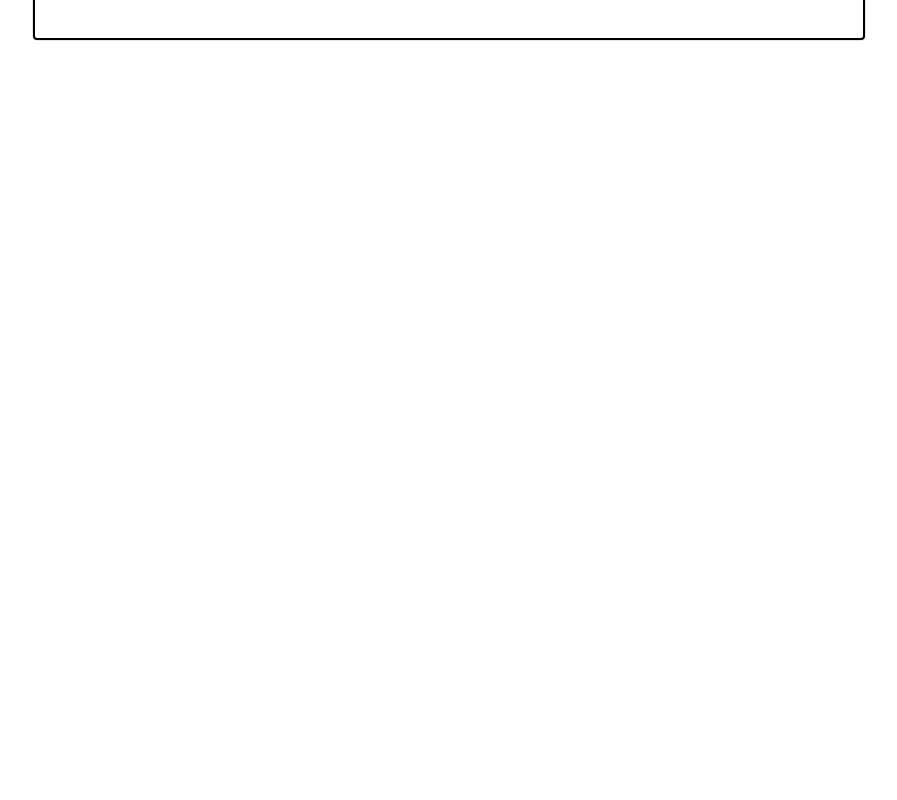
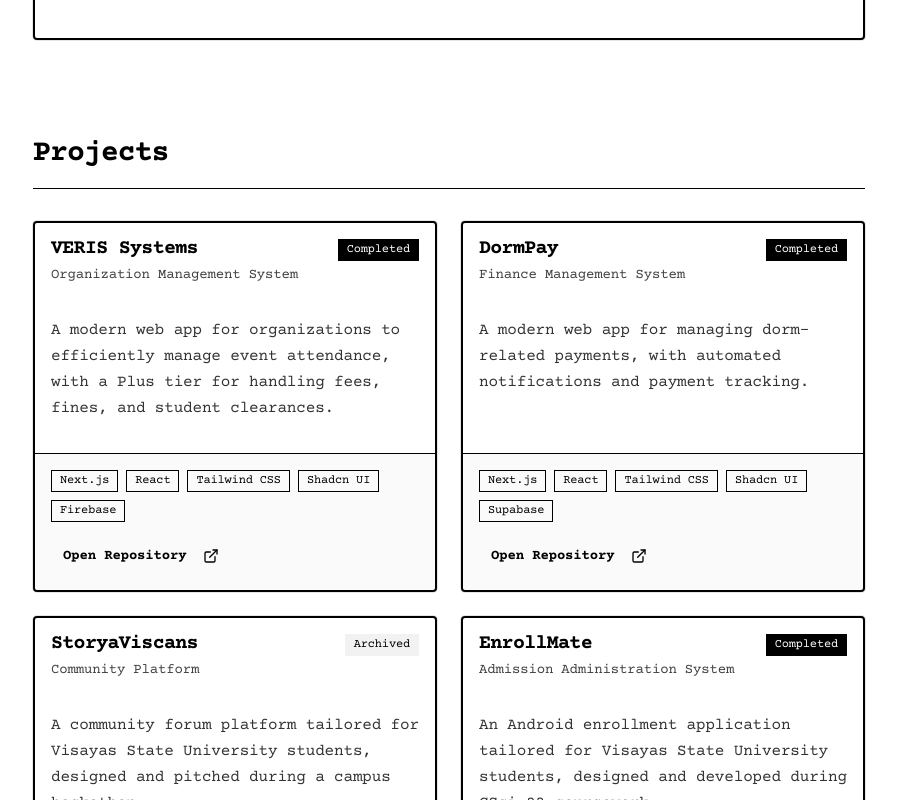
Before and after one commit to kindocarloo/gian-portfolio, a Next.js app: page / in a window 1280 px wide. Shown: the part 880-1680 px from the top of the page, without its empty margins (191-1088 px from the left). Before the commit the page ends 1016 px from the top, so only its background shows below. Built offline with nearby package versions, Linux system fonts and the light colour scheme.

Commit message:
feat: implement project section

```diff
--- a/app/page.tsx
+++ b/app/page.tsx
@@ -1,11 +1,13 @@
 import { HeroSection } from "@/features/about/components/hero-section";
 import { AboutSection } from "@/features/about/components/about-section";
+import { ProjectsSection } from "@/features/projects/components/projects-section";
 
 export default function Home() {
   return (
     <main className="min-h-screen bg-background text-foreground flex flex-col items-center justify-start p-8 md:p-24 max-w-5xl mx-auto w-full">
       <HeroSection />
       <AboutSection />
+      <ProjectsSection />
     </main>
   );
 }
--- /dev/null
+++ b/features/projects/components/projects-section.tsx
@@ -0,0 +1,20 @@
+import { projectsData } from "../data";
+import { ProjectCard } from "./project-card";
+
+export function ProjectsSection() {
+  return (
+    <section id="projects" className="w-full mt-16 md:mt-24">
+      <div className="flex flex-col gap-8">
+        <h2 className="text-3xl font-bold tracking-tight border-b pb-4">
+          Projects
+        </h2>
+
+        <div className="grid grid-cols-1 md:grid-cols-2 gap-6">
+          {projectsData.map((project) => (
+            <ProjectCard key={project.name} project={project} />
+          ))}
+        </div>
+      </div>
+    </section>
+  );
+}
```
